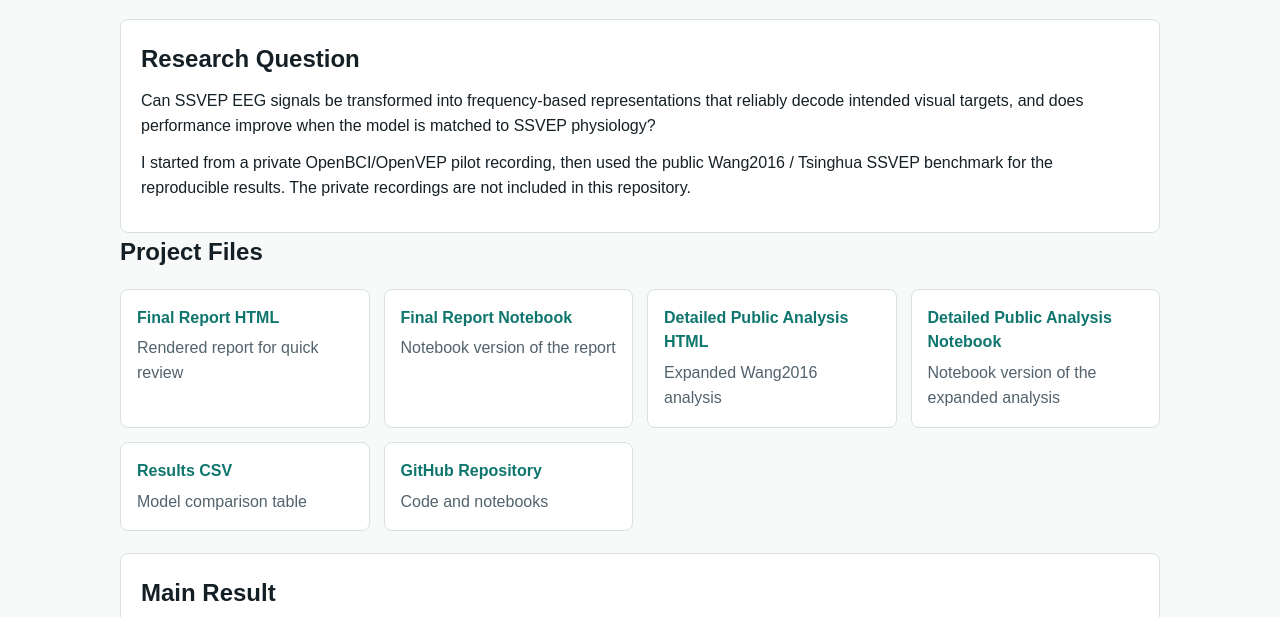
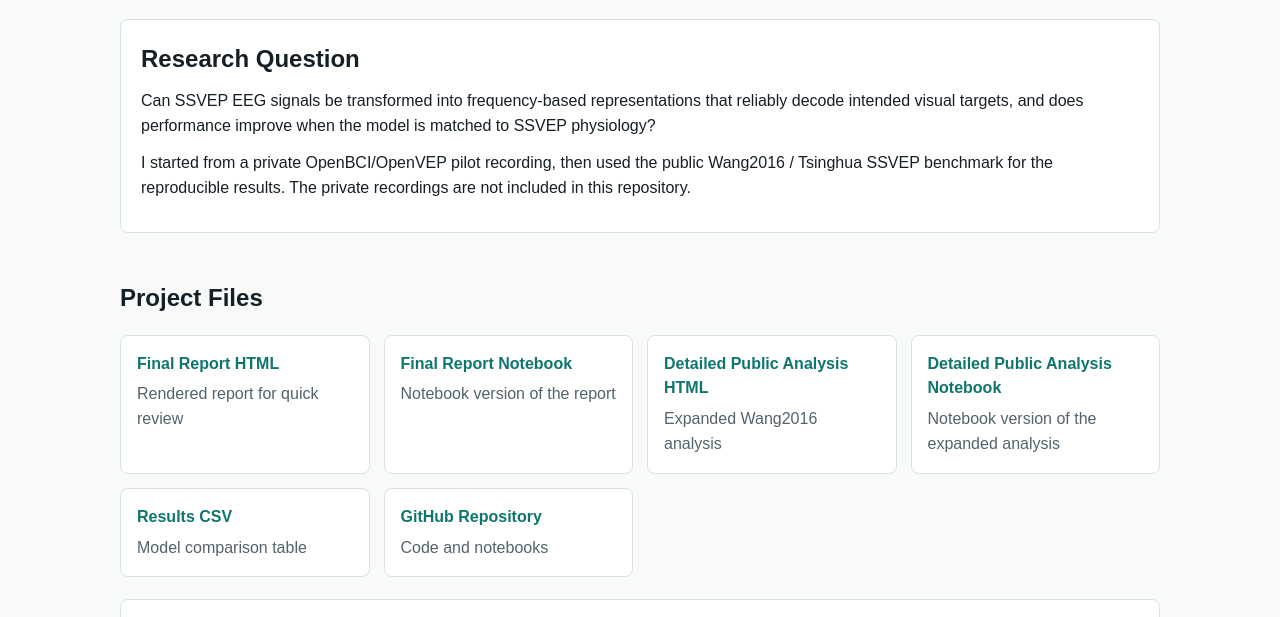
Before and after one commit to NeuroBitEngineer/neurodecode-ssvep, a plain HTML site: page index.html in a window 1280 px wide. Shown: the part 145-762 px from the top of the page. Drawn offline with Linux system fonts and the light colour scheme.

```diff
--- a/index.html
+++ b/index.html
@@ -76,6 +76,10 @@
       margin-top: 18px;
     }
 
+    .project-files-heading {
+      margin-top: 46px;
+    }
+
     .link-card {
       display: block;
       background: var(--panel);
@@ -149,7 +153,7 @@
       <p>I started from a private OpenBCI/OpenVEP pilot recording, then used the public Wang2016 / Tsinghua SSVEP benchmark for the reproducible results. The private recordings are not included in this repository.</p>
     </section>
 
-    <h2>Project Files</h2>
+    <h2 class="project-files-heading">Project Files</h2>
     <div class="links">
       <a class="link-card" href="notebooks/COGS138_Final_Project_Submission.html">Final Report HTML<span>Rendered report for quick review</span></a>
       <a class="link-card" href="https://github.com/NeuroBitEngineer/neurodecode-ssvep/blob/main/notebooks/COGS138_Final_Project_Submission.ipynb">Final Report Notebook<span>Notebook version of the report</span></a>
```
Also changed, not shown: 2 other files.
